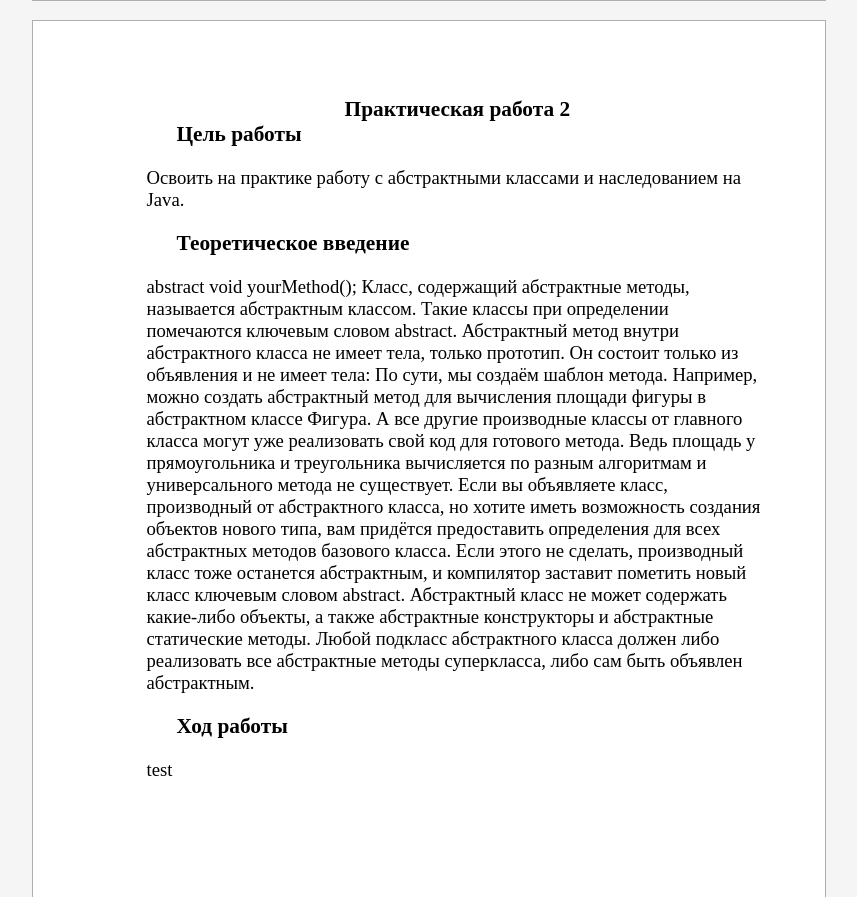
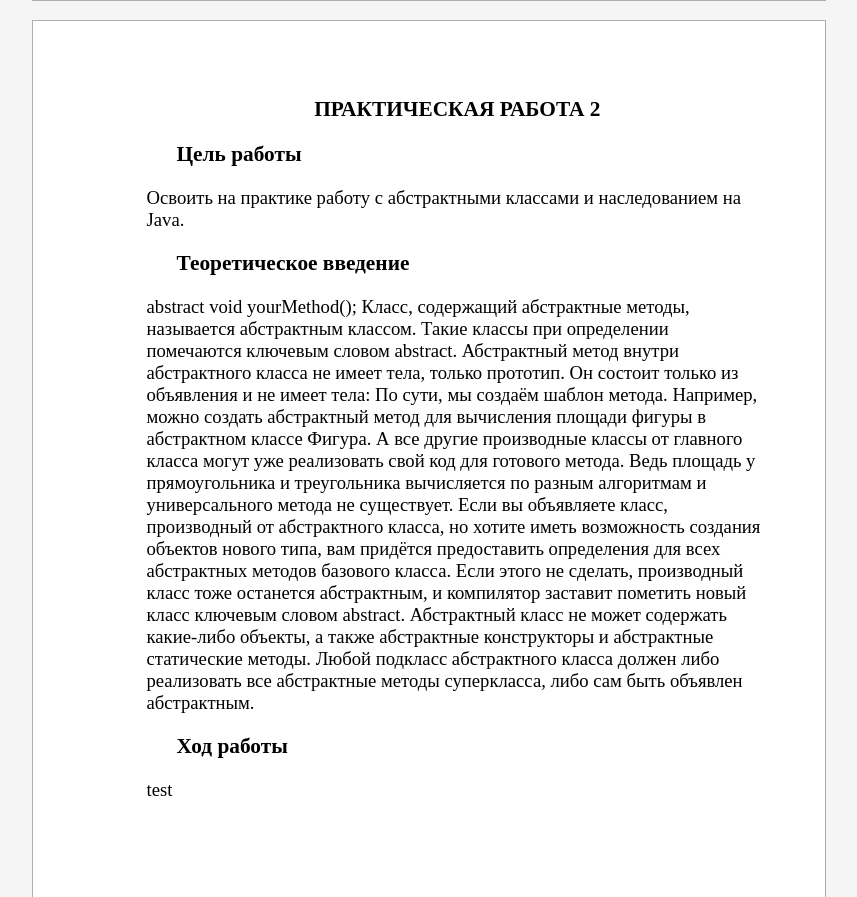
Before and after one commit to m1cron/mireaPDF, a plain HTML site: page templates/index.html in a window 1280 px wide. Shown: the part 1140-2037 px from the top of the page, without its empty margins (211-1068 px from the left). Drawn offline with Linux system fonts and the light colour scheme.

Commit message:
css improved

```diff
--- a/templates/style.css
+++ b/templates/style.css
@@ -57,8 +57,10 @@ body {
 }
 
 .h1 {
+    margin-bottom: 20px;
+    text-transform: uppercase;
+    text-align: center;
     font-size: 16pt;
-    text-align: center;
 }
 
 .h2 {
```
